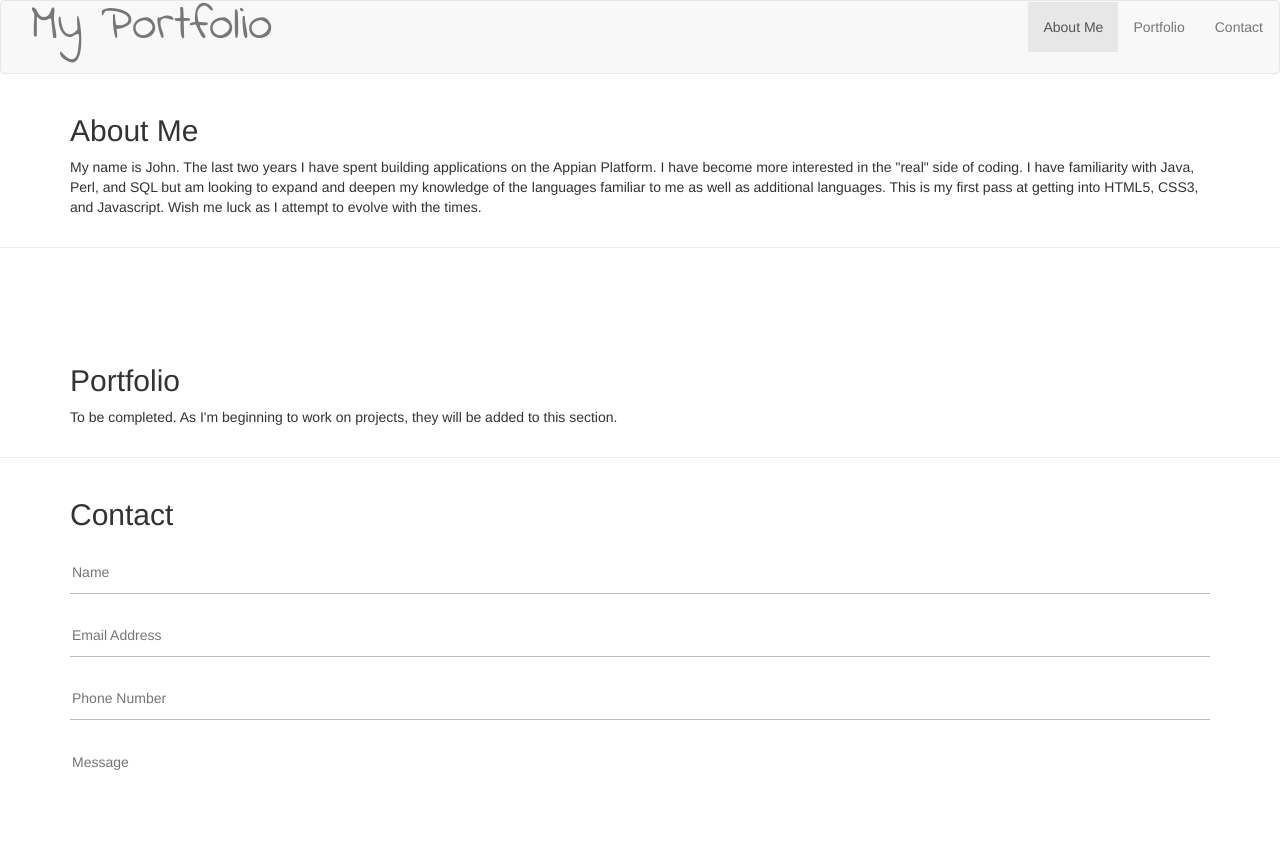
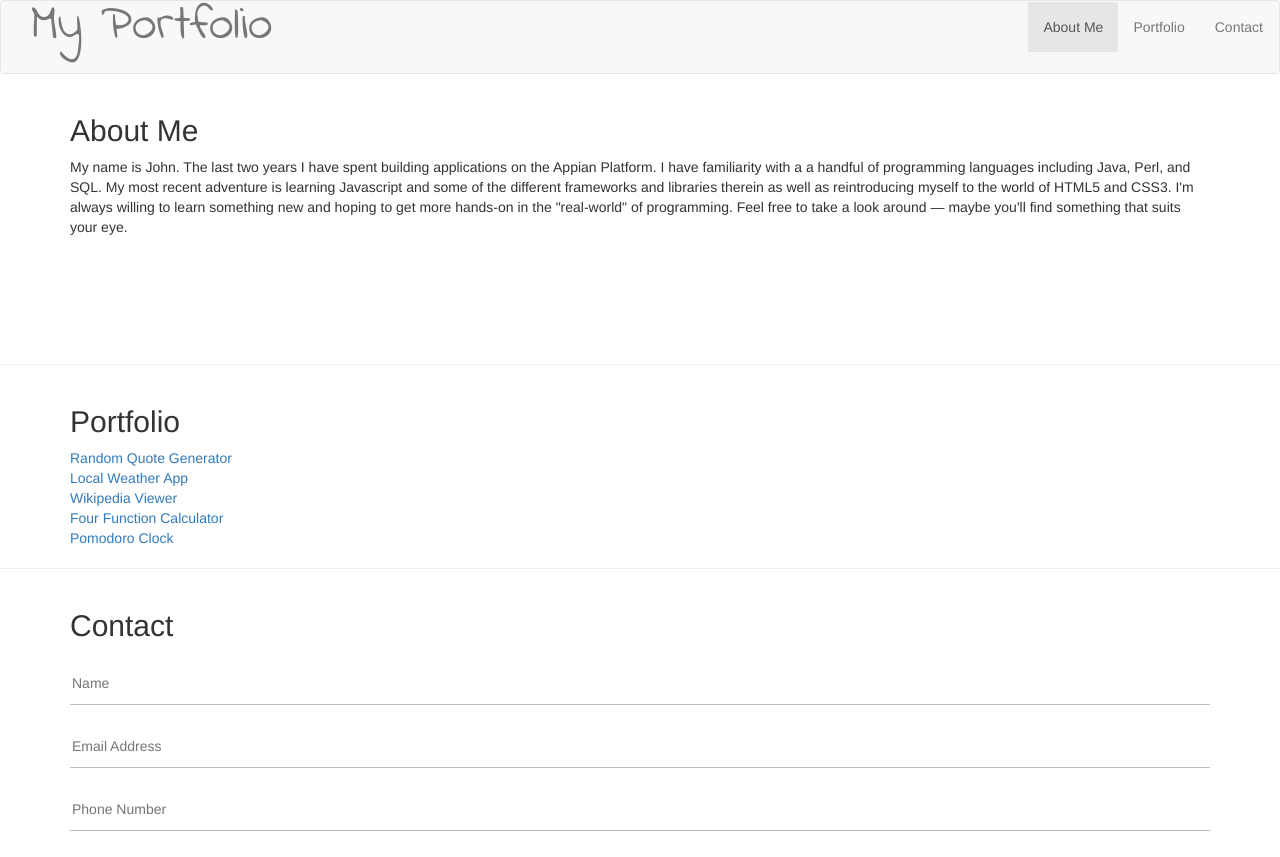
Before and after one commit to justawhiteguy/justawhiteguy.github.io, a plain HTML site: page index.html in a window 1280 px wide. Shown: the top 857 px of the page. Drawn offline with nearby package versions, Linux system fonts and the light colour scheme.

Commit message:
additional commits

```diff
--- a/css/weather-style.css
+++ b/css/weather-style.css
@@ -1,5 +1,7 @@
-body  {
-  background-color: #C6E2FF;
+html, body  {
+  background: linear-gradient(#C6E2FF,white);
+  width: 100%;
+  height: 100%;
 }
 
 h1 {
--- a/index.html
+++ b/index.html
@@ -30,20 +30,35 @@
       <div id="about-me">
         <div class="container">
           <h2>About Me</h2>
-          <p>My name is John. The last two years I have spent building applications on the Appian Platform. I have become more
-             interested in the &quotreal&quot side of coding. I have familiarity with Java, Perl, and SQL but am looking to
-             expand and deepen my knowledge of the languages familiar to me as well as additional languages. This is my first pass
-             at getting into HTML5, CSS3, and Javascript. Wish me luck as I attempt to evolve with the times.</p>
+          <p>My name is John. The last two years I have spent building applications on the Appian Platform. I have familiarity with a
+             a handful of programming languages including Java, Perl, and SQL. My most recent adventure is learning Javascript and some
+             of the different frameworks and libraries therein as well as reintroducing myself to the world of HTML5 and CSS3. I'm
+             always willing to learn something new and hoping to get more hands-on in the &quot;real-world&quot; of programming. Feel
+             free to take a look around &mdash; maybe you'll find something that suits your eye.</p>
         </div>
-        <hr/>
       </div>
+      <hr/>
       <section id="portfolio">
         <div class="container">
           <h2>Portfolio</h2>
-          <p>To be completed. As I'm beginning to work on projects, they will be added to this section.</p>
+          <div>
+            <a href="https://justawhiteguy.github.io/static/quote.html">Random Quote Generator</a>
+          </div>
+          <div>
+            <a href="https://justawhiteguy.github.io/static/weather.html">Local Weather App</a>
+          </div>
+          <div>
+            <a href="https://justawhiteguy.github.io/static/wiki-viewer.html">Wikipedia Viewer</a>
+          </div>
+          <div>
+            <a href="https://justawhiteguy.github.io/static/calculator.html">Four Function Calculator</a>
+          </div>
+          <div>
+            <a href="https://justawhiteguy.github.io/static/pomodoro.html">Pomodoro Clock</a>
+          </div>
         </div>
-        <hr>
       </section>
+      <hr/>
       <section id="contact">
         <div class="container">
           <h2>Contact</h2>
```
